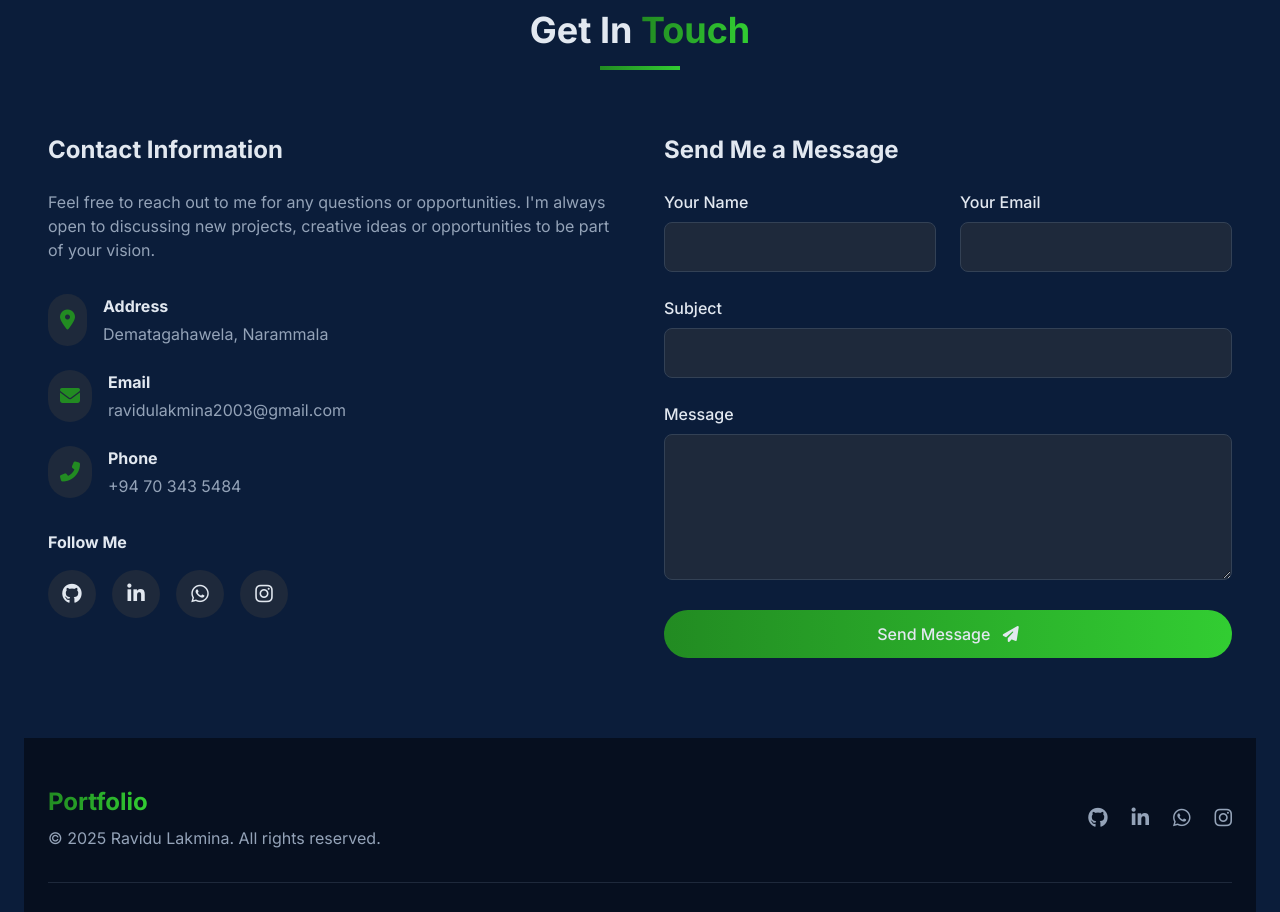
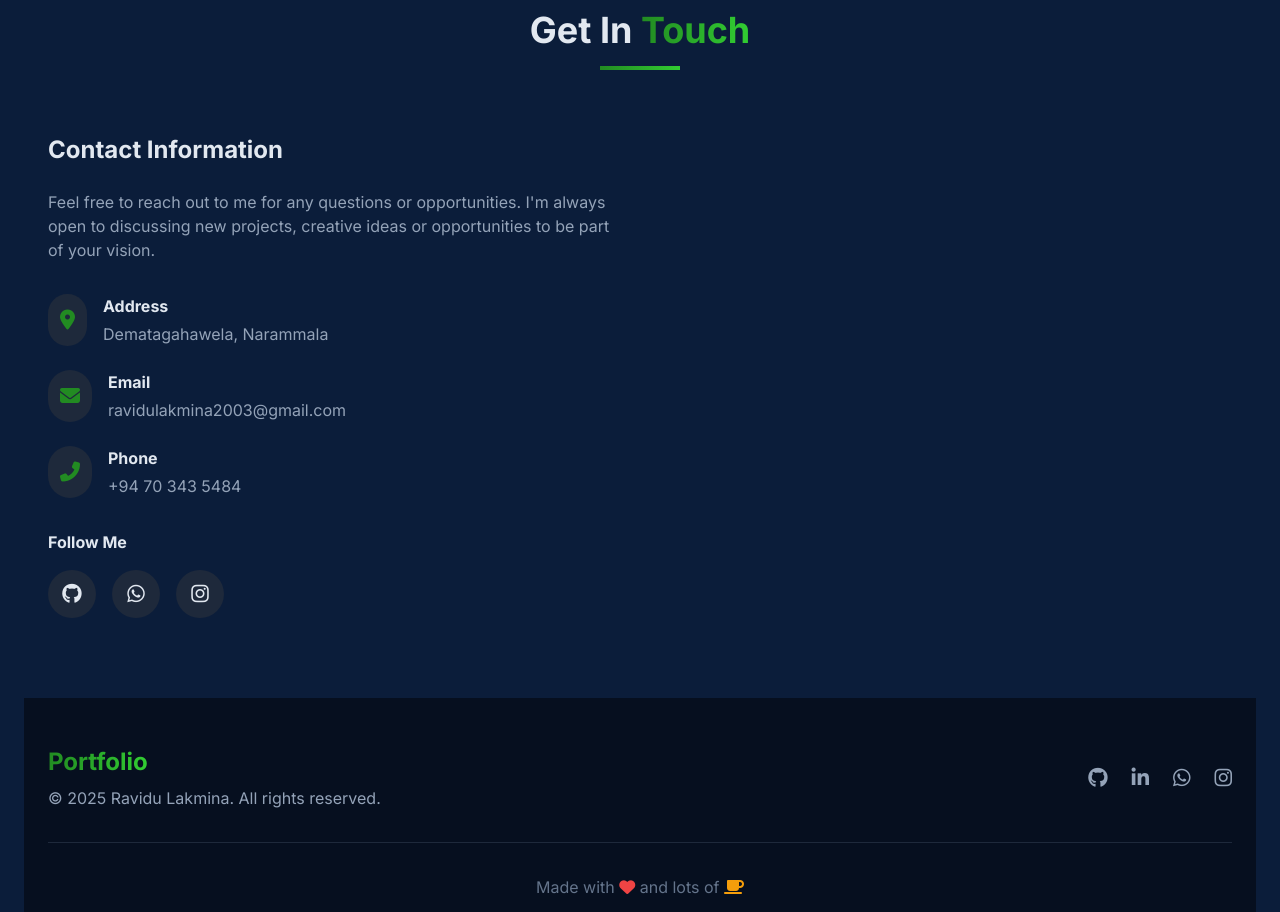
Before and after one commit to ravidulakmina2003-spec/HS25510037_ravidu_lakmina_jayasingha, a plain HTML site: page index.html in a window 1280 px wide. Shown: the part 3180-4092 px from the top of the page. Drawn offline with nearby package versions, Linux system fonts and the light colour scheme.

Commit message:
fix: remove unnecessery sections

```diff
--- a/index.html
+++ b/index.html
@@ -470,13 +470,11 @@ I aim to apply my knowledge to real-world challenges and contribute to innovativ
                     <div class="mt-8">
                         <h4 class="font-bold mb-4">Follow Me</h4>
                         <div class="flex space-x-4">
-                            <a href="#" class="social-icon w-12 h-12 flex items-center justify-center rounded-full bg-slate-800 hover:bg-primary">
+                            <a href="https://github.com/ravidulakmina2003-spec" class="social-icon w-12 h-12 flex items-center justify-center rounded-full bg-slate-800 hover:bg-primary">
                                 <i class="fab fa-github text-xl"></i>
                             </a>
-                            <a href="#" class="social-icon w-12 h-12 flex items-center justify-center rounded-full bg-slate-800 hover:bg-blue-600">
-                                <i class="fab fa-linkedin-in text-xl"></i>
-                            </a>
-                            <a href="#" class="social-icon w-12 h-12 flex items-center justify-center rounded-full bg-slate-800 hover:bg-blue-400">
+
+                            <a href="https:/wa.me/94703435484" class="social-icon w-12 h-12 flex items-center justify-center rounded-full bg-slate-800 hover:bg-blue-400">
                                 <i class="fab fa-whatsapp text-xl"></i>
                             </a>
                             <a href="https://www.instagram.com/ravidu_lakmina?igsh=MWI2cngxZDU4bjN0Zg%3D%3D&utm_source=qr" class="social-icon w-12 h-12 flex items-center justify-center rounded-full bg-slate-800 hover:bg-pink-600">
@@ -486,32 +484,6 @@ I aim to apply my knowledge to real-world challenges and contribute to innovativ
                     </div>
                 </div>
 
-                <div>
-                    <h3 class="text-2xl font-bold mb-6">Send Me a Message</h3>
-                    <form class="space-y-6">
-                        <div class="grid grid-cols-1 md:grid-cols-2 gap-6">
-                            <div>
-                                <label for="name" class="block mb-2 font-medium">Your Name</label>
-                                <input type="text" id="name" class="w-full px-4 py-3 rounded-lg contact-input focus:outline-none" required>
-                            </div>
-                            <div>
-                                <label for="email" class="block mb-2 font-medium">Your Email</label>
-                                <input type="email" id="email" class="w-full px-4 py-3 rounded-lg contact-input focus:outline-none" required>
-                            </div>
-                        </div>
-                        <div>
-                            <label for="subject" class="block mb-2 font-medium">Subject</label>
-                            <input type="text" id="subject" class="w-full px-4 py-3 rounded-lg contact-input focus:outline-none" required>
-                        </div>
-                        <div>
-                            <label for="message" class="block mb-2 font-medium">Message</label>
-                            <textarea id="message" rows="5" class="w-full px-4 py-3 rounded-lg contact-input focus:outline-none" required></textarea>
-                        </div>
-                        <button type="submit" class="px-8 py-3 rounded-full btn-primary font-medium w-full">
-                            Send Message <i class="fas fa-paper-plane ml-2"></i>
-                        </button>
-                    </form>
-                </div>
             </div>
         </div>
     </section>
```
